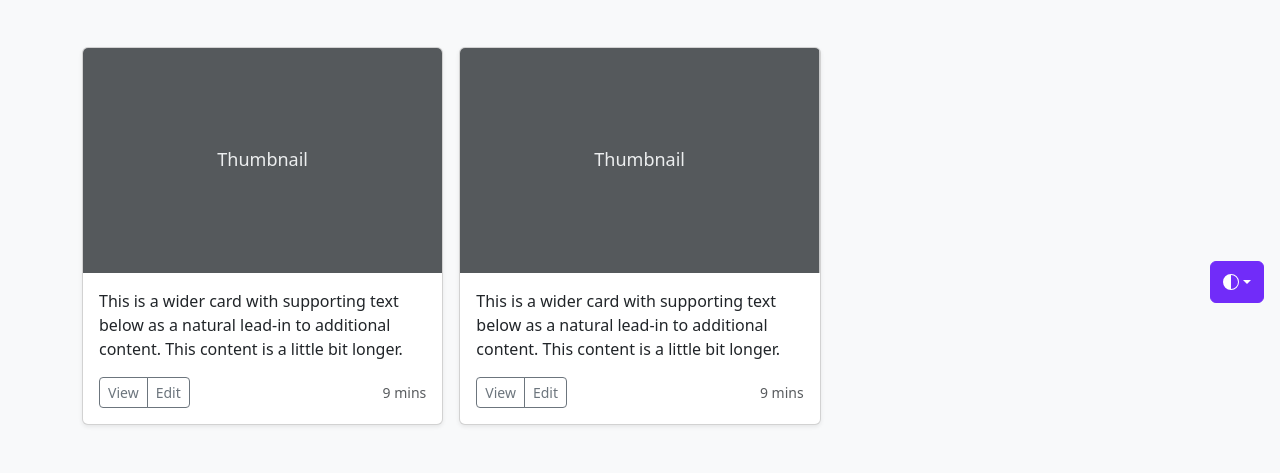
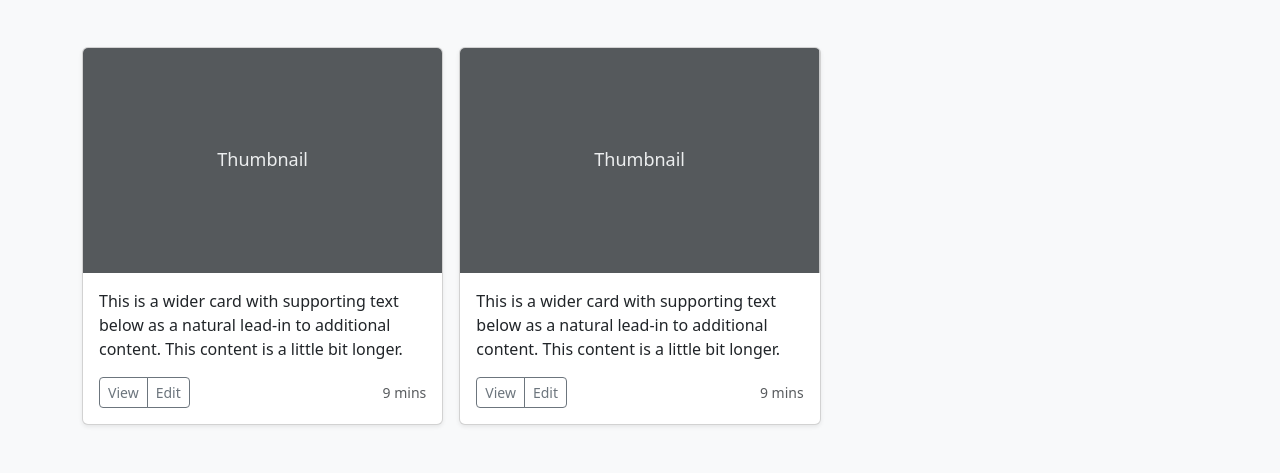
Before and after one commit to MaxArkilz/django-training, a Django app: template portfolio-project/jobs/templates/jobs/home.html in a window 1280 px wide. Shown: the part 481-954 px from the top of the page. Run offline with Django 5.2, Linux system fonts and the light colour scheme; the template is opened without the code that fills it, so the values that code supplies are empty; some libraries are stand-ins or nearby versions.

Commit message:
CSS cleanup

```diff
--- a/portfolio-project/jobs/templates/jobs/home.html
+++ b/portfolio-project/jobs/templates/jobs/home.html
@@ -15,10 +15,10 @@
                     <meta name="generator" content="Astro v5.13.2">
                         <title>Abrahm Bloomquist</title>
                     <link href="https://cdn.jsdelivr.net/npm/bootstrap@5.3.8/dist/css/bootstrap.min.css" rel="stylesheet" integrity="sha384-sRIl4kxILFvY47J16cr9ZwB07vP4J8+LH7qKQnuqkuIAvNWLzeN8tE5YBujZqJLB" crossorigin="anonymous">
-                    <script src="/docs/5.3/assets/js/color-modes.js"></script>
                     <script src="https://cdn.jsdelivr.net/npm/bootstrap@5.3.8/dist/js/bootstrap.bundle.min.js" integrity="sha384-FKyoEForCGlyvwx9Hj09JcYn3nv7wiPVlz7YYwJrWVcXK/BmnVDxM+D2scQbITxI" crossorigin="anonymous"></script>
-
-                    <link href="/docs/5.3/dist/css/bootstrap.min.css" rel="stylesheet" integrity="sha384-sRIl4kxILFvY47J16cr9ZwB07vP4J8+LH7qKQnuqkuIAvNWLzeN8tE5YBujZqJLB">
+                    <script src="https://cdn.jsdelivr.net/npm/@popperjs/core@2.11.8/dist/umd/popper.min.js"></script>
+                    <script src="https://cdn.jsdelivr.net/npm/bootstrap@5.3.3/dist/js/bootstrap.bundle.min.js"></script>
+                    <script src="https://raw.githack.com/twalty/CSSColorModes/main/color-modes.js"></script>
                     <link rel="apple-touch-icon" href="/docs/5.3/assets/img/favicons/apple-touch-icon.png" sizes="180x180">
                     <link rel="icon" href="/docs/5.3/assets/img/favicons/favicon-32x32.png" sizes="32x32" type="image/png">
                     <link rel="icon" href="/docs/5.3/assets/img/favicons/favicon-16x16.png" sizes="16x16" type="image/png">
@@ -90,68 +90,7 @@
                 </style>
                 </head>
 <body>
-    <svg xmlns="http://www.w3.org/2000/svg" class="d-none">
-        <symbol id="check2" viewBox="0 0 16 16">
-            <path d="M13.854 3.646a.5.5 0 0 1 0 .708l-7 7a.5.5 0 0 1-.708 0l-3.5-3.5a.5.5 0 1 1 .708-.708L6.5 10.293l6.646-6.647a.5.5 0 0 1 .708 0z"></path>
-        </symbol>
-        <symbol id="circle-half" viewBox="0 0 16 16">
-            <path d="M8 15A7 7 0 1 0 8 1v14zm0 1A8 8 0 1 1 8 0a8 8 0 0 1 0 16z"></path>
-        </symbol> <symbol id="moon-stars-fill" viewBox="0 0 16 16">
-            <path d="M6 .278a.768.768 0 0 1 .08.858 7.208 7.208 0 0 0-.878 3.46c0 4.021 3.278 7.277 7.318 7.277.527 0 1.04-.055 1.533-.16a.787.787 0 0 1 .81.316.733.733 0 0 1-.031.893A8.349 8.349 0 0 1 8.344 16C3.734 16 0 12.286 0 7.71 0 4.266 2.114 1.312 5.124.06A.752.752 0 0 1 6 .278z"></path>
-            <path d="M10.794 3.148a.217.217 0 0 1 .412 0l.387 1.162c.173.518.579.924 1.097 1.097l1.162.387a.217.217 0 0 1 0 .412l-1.162.387a1.734 1.734 0 0 0-1.097 1.097l-.387 1.162a.217.217 0 0 1-.412 0l-.387-1.162A1.734 1.734 0 0 0 9.31 6.593l-1.162-.387a.217.217 0 0 1 0-.412l1.162-.387a1.734 1.734 0 0 0 1.097-1.097l.387-1.162zM13.863.099a.145.145 0 0 1 .274 0l.258.774c.115.346.386.617.732.732l.774.258a.145.145 0 0 1 0 .274l-.774.258a1.156 1.156 0 0 0-.732.732l-.258.774a.145.145 0 0 1-.274 0l-.258-.774a1.156 1.156 0 0 0-.732-.732l-.774-.258a.145.145 0 0 1 0-.274l.774-.258c.346-.115.617-.386.732-.732L13.863.1z"></path>
-        </symbol>
-        <symbol id="sun-fill" viewBox="0 0 16 16">
-            <path d="M8 12a4 4 0 1 0 0-8 4 4 0 0 0 0 8zM8 0a.5.5 0 0 1 .5.5v2a.5.5 0 0 1-1 0v-2A.5.5 0 0 1 8 0zm0 13a.5.5 0 0 1 .5.5v2a.5.5 0 0 1-1 0v-2A.5.5 0 0 1 8 13zm8-5a.5.5 0 0 1-.5.5h-2a.5.5 0 0 1 0-1h2a.5.5 0 0 1 .5.5zM3 8a.5.5 0 0 1-.5.5h-2a.5.5 0 0 1 0-1h2A.5.5 0 0 1 3 8zm10.657-5.657a.5.5 0 0 1 0 .707l-1.414 1.415a.5.5 0 1 1-.707-.708l1.414-1.414a.5.5 0 0 1 .707 0zm-9.193 9.193a.5.5 0 0 1 0 .707L3.05 13.657a.5.5 0 0 1-.707-.707l1.414-1.414a.5.5 0 0 1 .707 0zm9.193 2.121a.5.5 0 0 1-.707 0l-1.414-1.414a.5.5 0 0 1 .707-.707l1.414 1.414a.5.5 0 0 1 0 .707zM4.464 4.465a.5.5 0 0 1-.707 0L2.343 3.05a.5.5 0 1 1 .707-.707l1.414 1.414a.5.5 0 0 1 0 .708z"></path>
-        </symbol>
-    </svg>
-    <div class="dropdown position-fixed bottom-0 end-0 mb-3 me-3 bd-mode-toggle">
-        <button class="btn btn-bd-primary py-2 dropdown-toggle d-flex align-items-center" id="bd-theme" type="button" aria-expanded="false" data-bs-toggle="dropdown" aria-label="Toggle theme (auto)">
-            <svg class="bi my-1 theme-icon-active" aria-hidden="true">
-                <use href="#circle-half"></use>
-            </svg>
-            <span class="visually-hidden" id="bd-theme-text">Toggle theme</span>
-        </button>
-        <ul class="dropdown-menu dropdown-menu-end shadow" aria-labelledby="bd-theme-text">
-            <li>
-                <button type="button" class="dropdown-item d-flex align-items-center" data-bs-theme-value="light" aria-pressed="false">
-                    <svg class="bi me-2 opacity-50" aria-hidden="true"><use href="#sun-fill"></use>
-                    </svg>
-Light
-<svg class="bi ms-auto d-none" aria-hidden="true">
-    <use href="#check2"></use>
-</svg>
-</button>
-</li>
-<li>
-    <button type="button" class="dropdown-item d-flex align-items-center" data-bs-theme-value="dark" aria-pressed="false">
-        <svg class="bi me-2 opacity-50" aria-hidden="true">
-            <use href="#moon-stars-fill">
 
-            </use>
-        </svg>
-Dark
-<svg class="bi ms-auto d-none" aria-hidden="true">
-    <use href="#check2">
-
-    </use>
-</svg>
-</button>
-</li>
-<li>
-    <button type="button" class="dropdown-item d-flex align-items-center active" data-bs-theme-value="auto" aria-pressed="true">
-        <svg class="bi me-2 opacity-50" aria-hidden="true">
-            <use href="#circle-half">
-
-            </use>
-        </svg>
-Auto
-<svg class="bi ms-auto d-none" aria-hidden="true">
-    <use href="#check2"></use>
-</svg>
-</button>
-</li>
-</ul>
-</div>
 
 <main>
     <section class="py-5 text-center container">
```
